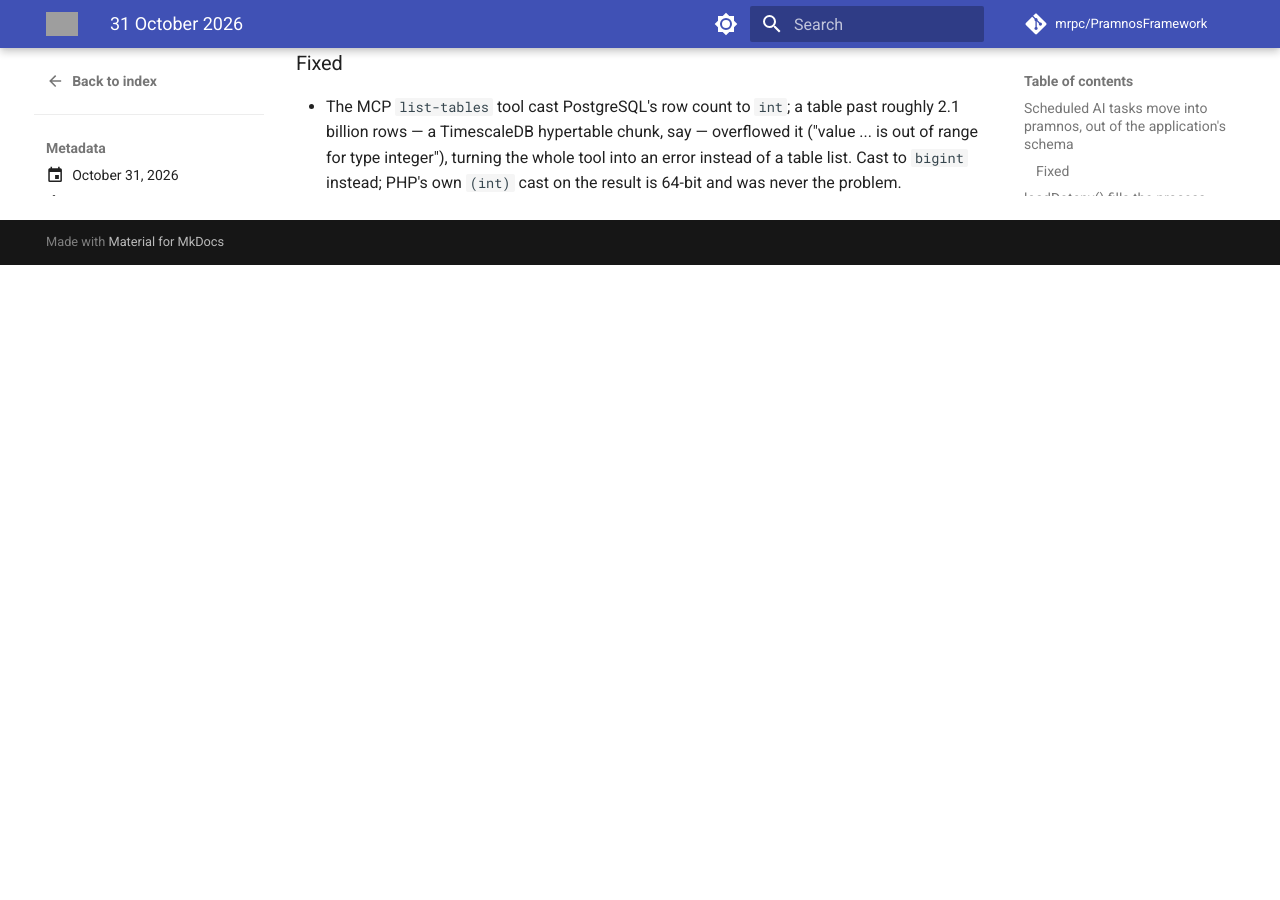
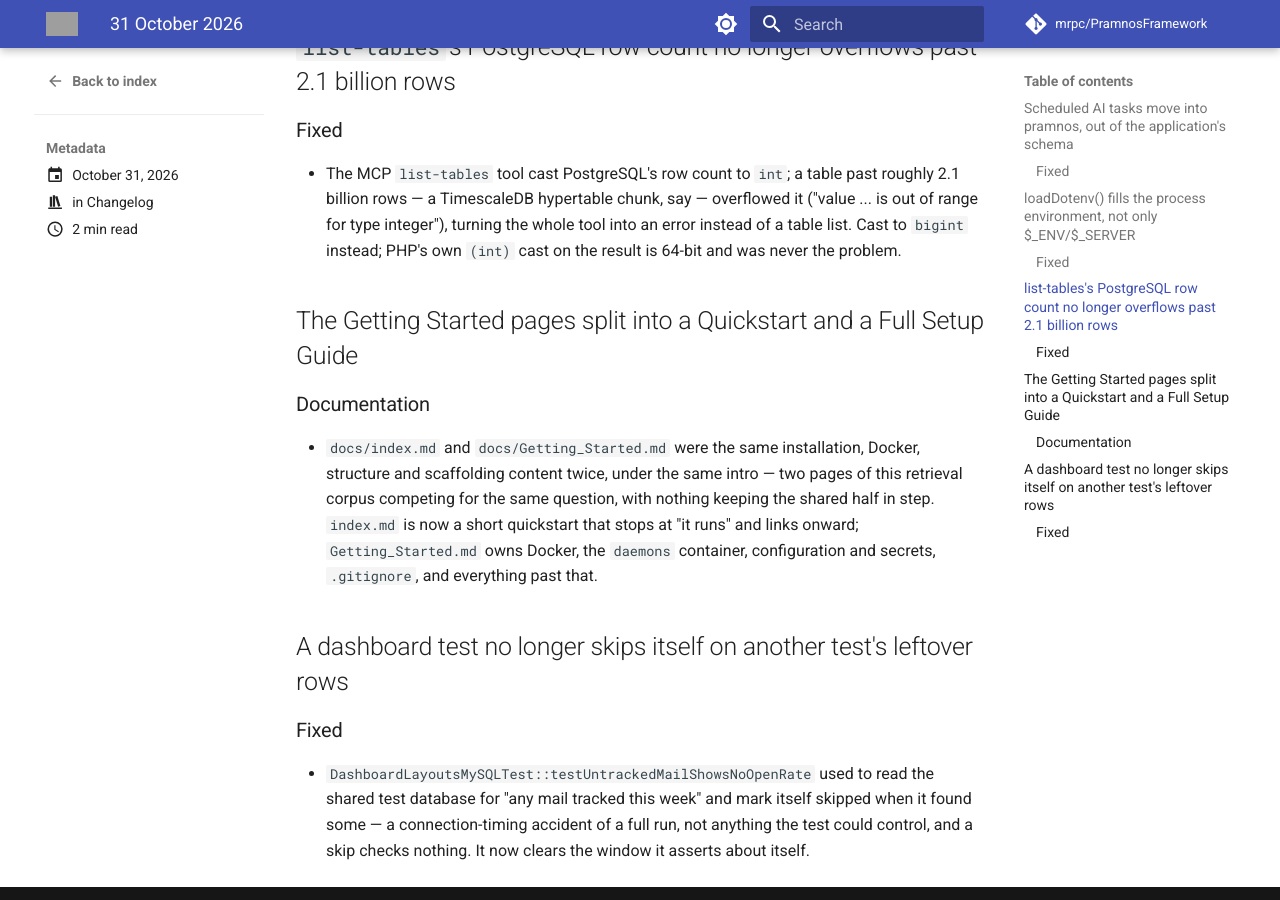
Before and after one commit to mrpc/PramnosFramework, an MkDocs documentation site: the page built from docs/version-history/posts/2026-10-31.md, in a window 1280 px wide and 900 px high, scrolled down 1117 px. Built offline with MkDocs 1.6.1 and Material for MkDocs 9.7.7, drawn with Linux system fonts in a browser that asks for light colours; comment, search, counter and statistics services are not loaded; before the commit the page ends 1382 px from its top, so only the background shows below that; some of the changed text lies outside the part shown; grey boxes are pictures that could not be loaded.

Commit message:
docs: changelog entries for the Getting Started split and the dashboard test fix

```diff
--- a/docs/version-history/posts/2026-10-31.md
+++ b/docs/version-history/posts/2026-10-31.md
@@ -5,11 +5,13 @@
 
 # 31 October 2026
 
-Three entries today:
+Five entries today:
 
 - Scheduled AI tasks move into `pramnos`, out of the application's schema
 - `loadDotenv()` fills the process environment, not only `$_ENV`/`$_SERVER`
 - `list-tables`'s PostgreSQL row count no longer overflows past 2.1 billion rows
+- The Getting Started pages split into a Quickstart and a Full Setup Guide
+- A dashboard test no longer skips itself on another test's leftover rows
 
 <!-- more -->
 
@@ -44,3 +46,23 @@
   billion rows — a TimescaleDB hypertable chunk, say — overflowed it ("value ... is out of range
   for type integer"), turning the whole tool into an error instead of a table list. Cast to
   `bigint` instead; PHP's own `(int)` cast on the result is 64-bit and was never the problem.
+
+## The Getting Started pages split into a Quickstart and a Full Setup Guide
+
+### Documentation
+
+- `docs/index.md` and `docs/Getting_Started.md` were the same installation, Docker, structure
+  and scaffolding content twice, under the same intro — two pages of this retrieval corpus
+  competing for the same question, with nothing keeping the shared half in step. `index.md` is
+  now a short quickstart that stops at "it runs" and links onward; `Getting_Started.md` owns
+  Docker, the `daemons` container, configuration and secrets, `.gitignore`, and everything past
+  that.
+
+## A dashboard test no longer skips itself on another test's leftover rows
+
+### Fixed
+
+- `DashboardLayoutsMySQLTest::testUntrackedMailShowsNoOpenRate` used to read the shared test
+  database for "any mail tracked this week" and mark itself skipped when it found some — a
+  connection-timing accident of a full run, not anything the test could control, and a skip
+  checks nothing. It now clears the window it asserts about itself.
```
